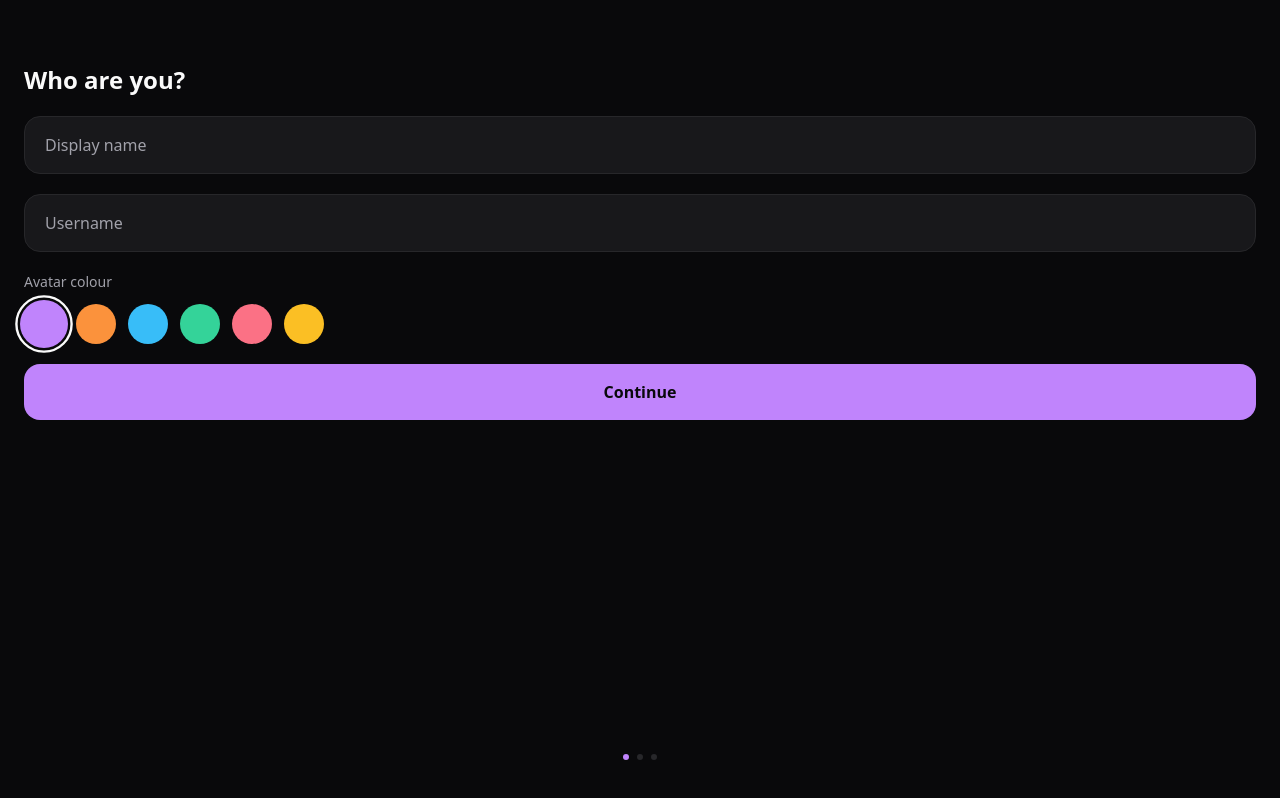
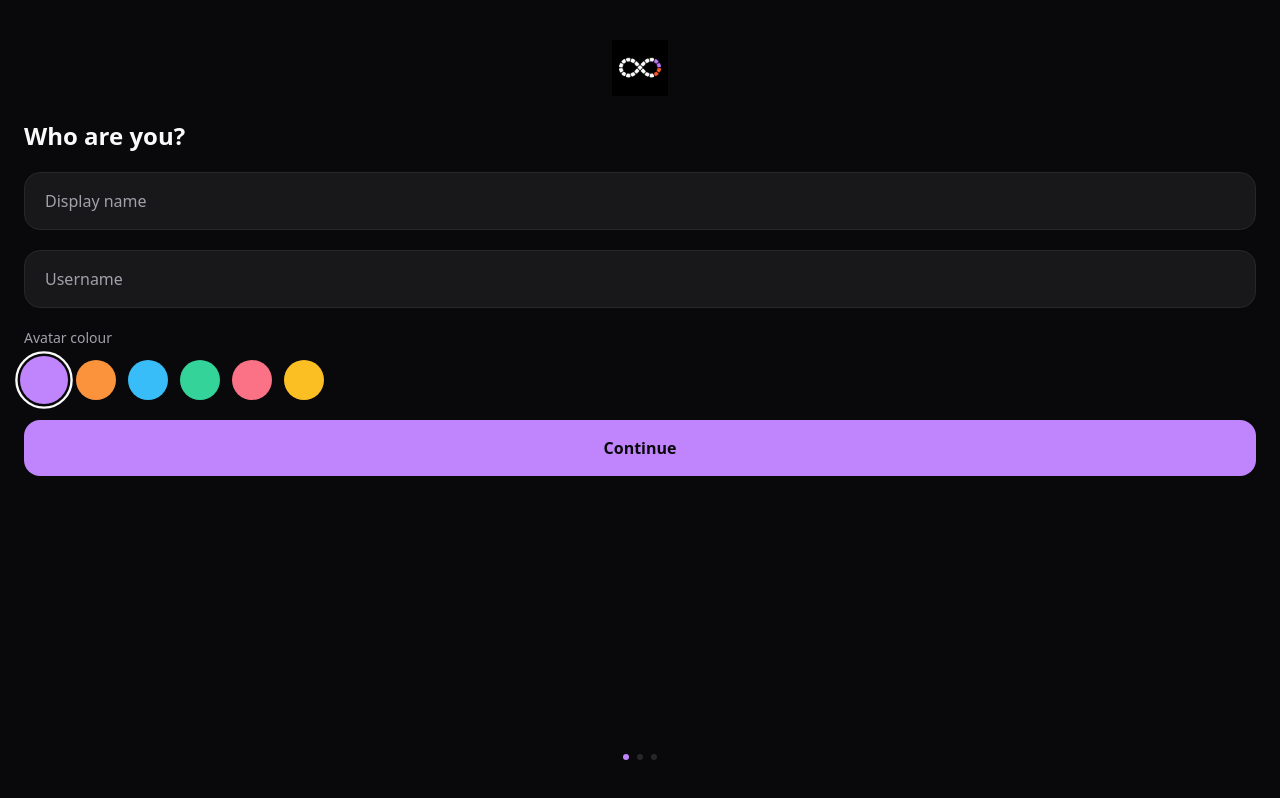
Before and after one commit to KlaySlay/FableProjectS, a Next.js app: page /onboarding in a window 1280 px wide. Built offline with nearby package versions, Linux system fonts and the light colour scheme.

Commit message:
Add logo to login, onboarding and profile

```diff
--- a/src/app/(app)/profile/page.tsx
+++ b/src/app/(app)/profile/page.tsx
@@ -2,6 +2,7 @@
 
 import { useEffect, useState } from 'react'
 import Link from 'next/link'
+import Image from 'next/image'
 import { XPBar } from '@/components/profile/XPBar'
 import { BadgeGrid } from '@/components/profile/BadgeGrid'
 import { useActiveUser } from '@/lib/hooks/useActiveUser'
@@ -72,6 +73,10 @@ export default function ProfilePage() {
         >
           Settings <span className="text-ink-muted">›</span>
         </Link>
+
+        <div className="flex justify-center pt-2 opacity-20">
+          <Image src="/logo.png" alt="Project S" width={32} height={32} />
+        </div>
       </div>
     </main>
   )
--- a/src/app/(auth)/login/page.tsx
+++ b/src/app/(auth)/login/page.tsx
@@ -1,6 +1,7 @@
 'use client'
 
 import { useState } from 'react'
+import Image from 'next/image'
 import { sendMagicLink } from '@/lib/supabase/userStorage'
 
 export default function LoginPage() {
@@ -27,7 +28,7 @@ export default function LoginPage() {
 
   return (
     <main className="flex h-[100dvh] flex-col items-center justify-center bg-bg px-8">
-      <h1 className="mb-2 text-4xl font-bold tracking-tight text-ink">Project S</h1>
+      <Image src="/logo.png" alt="Project S" width={96} height={96} className="mb-4" priority />
       <p className="mb-12 text-sm text-ink-muted">Your shared accountability journal</p>
 
       <form onSubmit={handleSend} className="w-full max-w-sm space-y-4" suppressHydrationWarning>
--- a/src/app/onboarding/page.tsx
+++ b/src/app/onboarding/page.tsx
@@ -1,6 +1,7 @@
 'use client'
 
 import { useState } from 'react'
+import Image from 'next/image'
 import { useRouter } from 'next/navigation'
 import { createProfile, getCurrentProfile, isUsernameTaken } from '@/lib/supabase/userStorage'
 import { createCommunity, joinCommunityByCode } from '@/lib/supabase/communityStorage'
@@ -126,7 +127,10 @@ export default function OnboardingPage() {
   }
 
   return (
-    <main className="flex h-[100dvh] flex-col bg-bg px-6 pb-10 pt-16">
+    <main className="flex h-[100dvh] flex-col bg-bg px-6 pb-10 pt-10">
+      <div className="mb-6 flex justify-center">
+        <Image src="/logo.png" alt="Project S" width={56} height={56} />
+      </div>
       <div className="flex-1">
         {step === 0 && (
           <section className="animate-fade-in space-y-5">
```
Also changed, not shown: public/logo.png (added).
